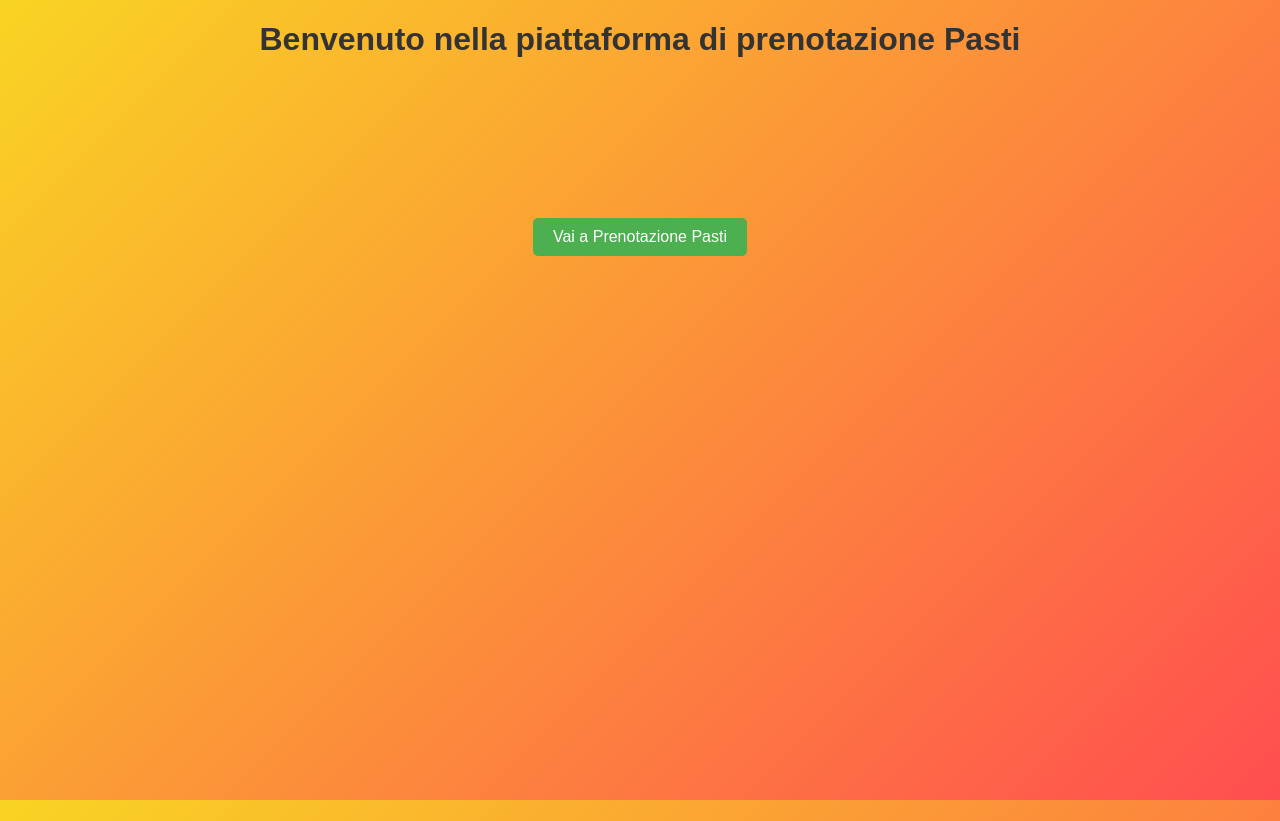
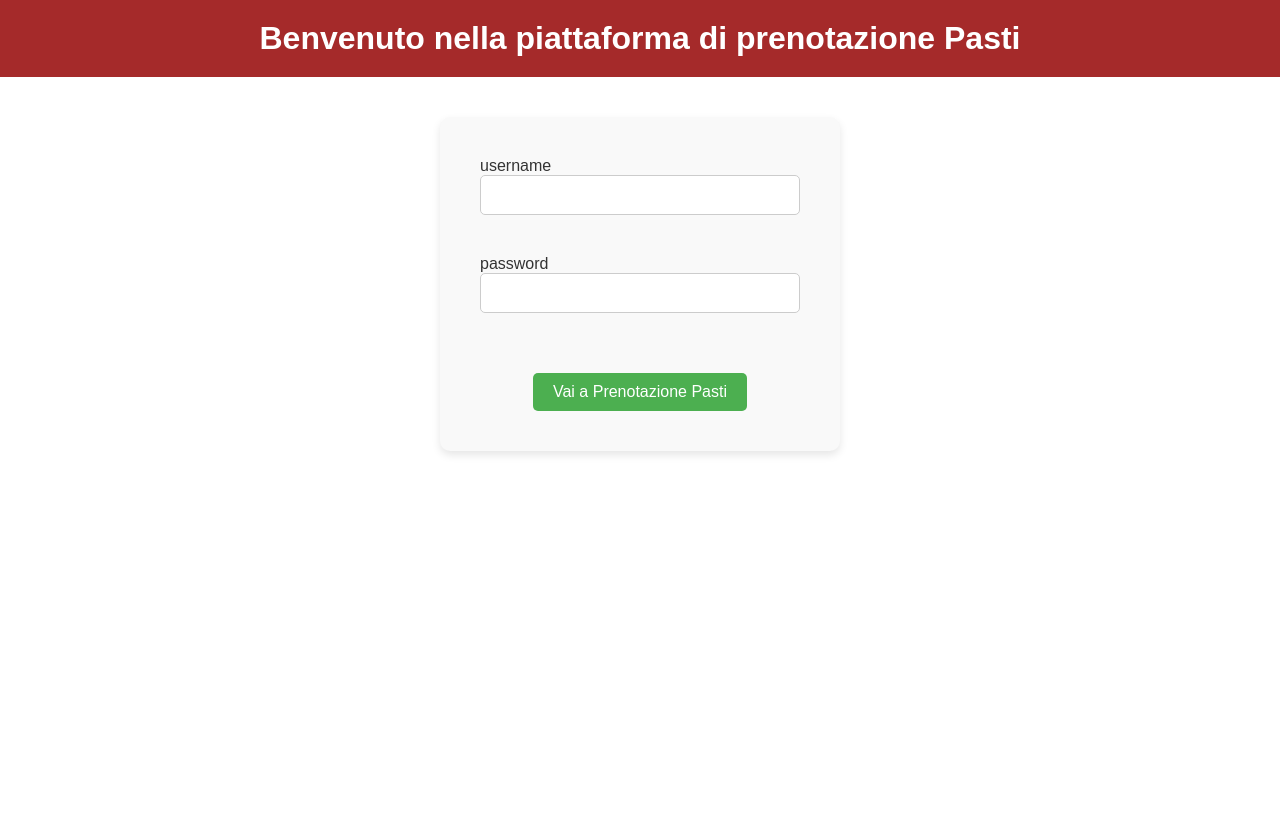
Before and after one commit to MariSeest/Learning_platform_repo, a React (Create React App) app: page / in a window 1280 px wide. After the commit the page ends 800 px from the top, so only its background shows below. Built offline with nearby package versions, Linux system fonts and the light colour scheme.

Commit message:
Crezione Home e Pagina di prenotazione pasti

```diff
--- a/src/Home.css
+++ b/src/Home.css
@@ -1,14 +1,25 @@
+body {
+    background: white;
+    background-size: cover;
+    background-position: center;
+    background-attachment: fixed;
+    margin: 0;
+    padding: 0;
+    font-family: 'Arial', sans-serif;
+    color: #333;
+}
+
 button {
     background-color: #4CAF50;
     color: white;
     padding: 10px 20px;
-    margin:auto;
-    text-align:center;
+    text-align: center;
     border: none;
     border-radius: 5px;
     font-size: 16px;
     cursor: pointer;
     transition: background-color 0.3s ease;
+    margin-top: 20px; /* Avvicina il pulsante agli input */
 }
 
 button:hover {
@@ -23,11 +34,11 @@ button:focus {
     outline: none;
 }
 
+
 .center-button {
     display: block;
     margin-left: auto;
     margin-right: auto;
-    margin-top: 20vh;
     padding: 10px 20px;
     background-color: #4CAF50;
     color: white;
@@ -46,6 +57,52 @@ button:focus {
     outline: none;
 }
 
+
 .header {
     text-align: center;
+    color: white;
+    background-color: brown;
+    padding: 20px;
+    font-size: 2em;
+    margin-bottom: 40px;
+    margin-top:auto;
 }
+
+
+.form-control {
+    display: flex;
+    flex-direction: column;
+    align-items: flex-start;
+    margin-bottom: 20px;
+    width: 100%;
+}
+
+.form-control label {
+    font-weight: bold;
+    margin-bottom: 5px;
+    text-align: left;
+    width: 100%;
+    font-size: 14px;
+}
+
+.form-control input {
+    padding: 10px;
+    font-size: 16px;
+    border: 1px solid #ccc;
+    border-radius: 5px;
+    width: 100%;
+}
+
+
+form {
+    display: flex;
+    flex-direction: column;
+    align-items: center;
+    margin: 0 auto;
+    width: 100%;
+    max-width: 400px;
+    padding: 40px;
+    background-color: #f9f9f9;
+    border-radius: 10px;
+    box-shadow: 0 4px 8px rgba(0, 0, 0, 0.1);
+}
--- a/src/Home.js
+++ b/src/Home.js
@@ -5,18 +5,36 @@ import './app.css';
 
 function Home() {
     const navigate = useNavigate();
+
+    const handleSubmit = (event) => {
+        event.preventDefault(); // Evita il comportamento di default del form (es. refresh pagina)
+        console.log("Form submitted");
+    };
+
     const handleNavigation = () => {
         navigate('/prenotazionepasti');
     };
-    return(
+
+    return (
         <div>
             <h1 className="header">
                 Benvenuto nella piattaforma di prenotazione Pasti
             </h1>
-            <button className="center-button" onClick={handleNavigation}>
-                Vai a Prenotazione Pasti
-            </button>
+            <form onSubmit={handleSubmit}>
+                <label className="form-control">
+                    username
+                    <input type="text" required className="form-control"/>
+                </label>
+                <label className="form-control">
+                    password
+                    <input type="text" required className="form-control"/>
+                </label>
+                <button className="center-button" onClick={handleNavigation}>
+                    Vai a Prenotazione Pasti
+                </button>
+            </form>
         </div>
     );
 }
+
 export default Home;
--- a/src/PrenotazionePasti.css
+++ b/src/PrenotazionePasti.css
@@ -11,3 +11,7 @@
     z-index: 1000;
     justify-content: center;
 }
+
+.header{
+    text-align: center;
+}
--- a/src/PrenotazionePasti.js
+++ b/src/PrenotazionePasti.js
@@ -14,7 +14,7 @@ function PrenotazionePasti() {
 
     return (
         <div>
-            <h1>Pagina di Prenotazione dei Pasti</h1>
+            <h1 className="header">Pagina di Prenotazione dei Pasti</h1>
             <button className="center-button" onClick={handleNavigation}>
                 Vai a Home
             </button>
--- a/src/app.css
+++ b/src/app.css
@@ -1,5 +1,5 @@
 body {
-    background: linear-gradient(135deg, #f9d423, #ff4e50);
+    background: white;
     background-size: cover;
     background-position: center;
     background-attachment: fixed;
```
